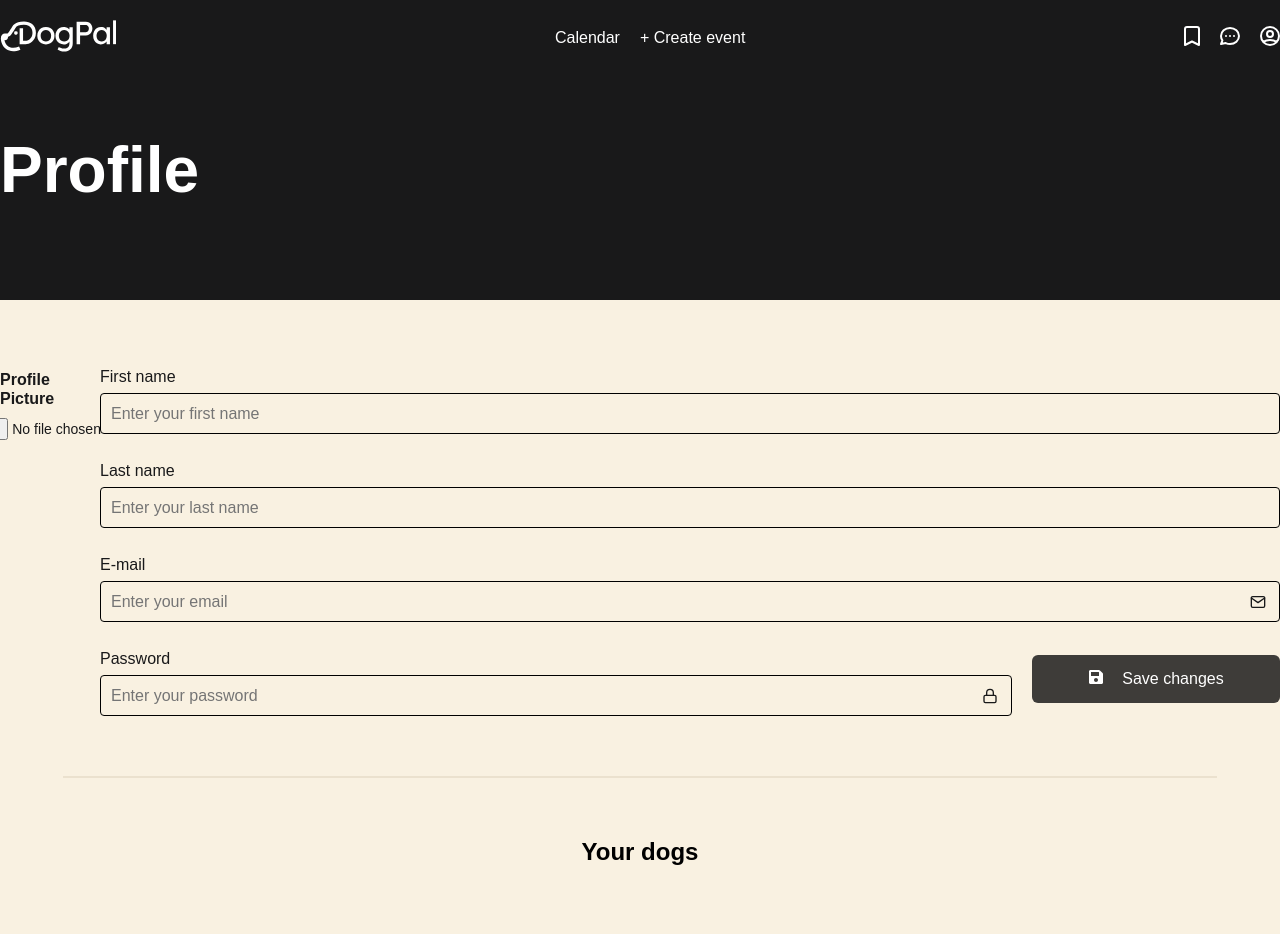
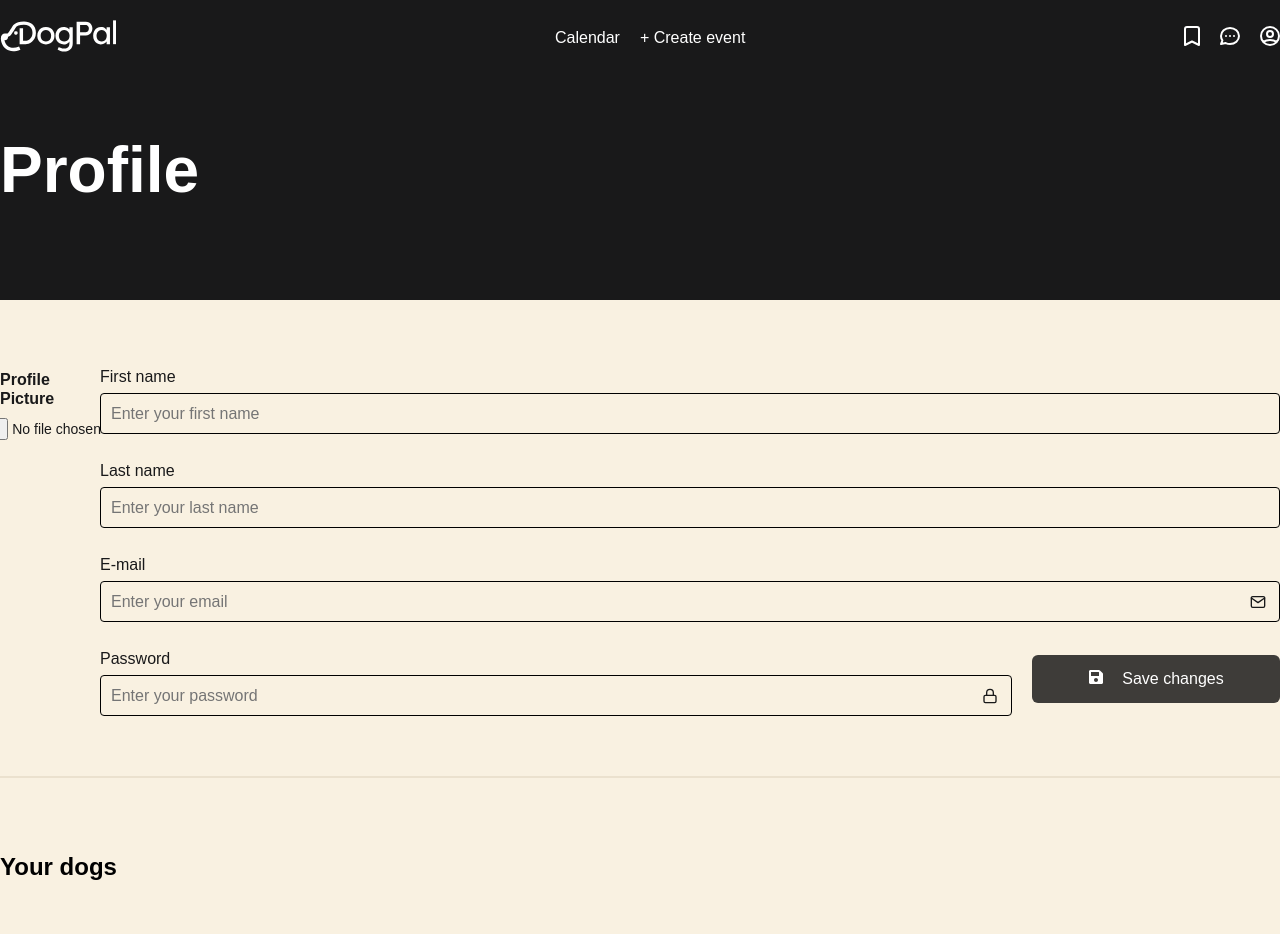
Before and after one commit to mariahenriksen1/dogpal, a React (Vite) app in the folder client/: page /editProfile in a window 1280 px wide. Shown: the top 934 px of the page. Built offline with nearby package versions, Linux system fonts and the light colour scheme; what parse would draw is missing.

Commit message:
little css cleanup

```diff
--- a/client/src/App.css
+++ b/client/src/App.css
@@ -232,19 +232,18 @@ section {
 .h2-title-div {
   display: flex;
   flex-direction: column;
-  align-items: center;
+  align-items: left;
   align-self: stretch;
   justify-content: space-around;
+  padding: 15px;
+  padding-left: 0px;
 }
 
 .seperator-line {
-  width: 90%;
-  height: 90%;
+  width: 100%;
+  height: 100%;
   border: 1px #ebe1ce solid;
 }
-
-/* .yourDogsTitle {
-} */
 
 /* ProfileForm CSS */
 
```
